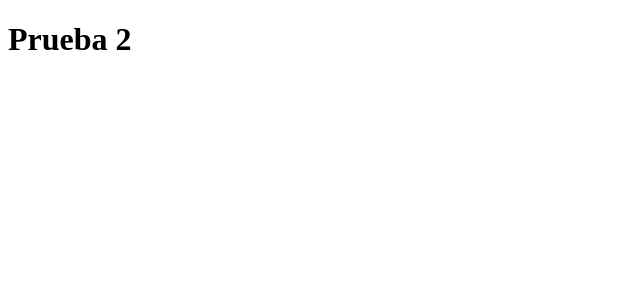
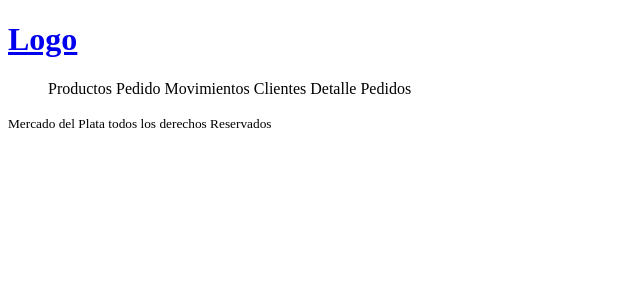
Before and after one commit to MarcosNapolitano/MDP, a Django app: page / in a window 1280 px wide. Shown: the top 300 px of the page, without its empty margins (0-640 px from the left). Run offline with Django 4.2, Linux system fonts and the light colour scheme.

Commit message:
commit cambios ini

```diff
--- a/Templates/main.html
+++ b/Templates/main.html
@@ -1,14 +1,51 @@
 <!DOCTYPE html>
-<html lang="en">
+{% load static %}
+
+<html lang="es">
 <head>
     <meta charset="UTF-8">
     <meta http-equiv="X-UA-Compatible" content="IE=edge">
     <meta name="viewport" content="width=device-width, initial-scale=1.0">
-    <title>Document</title>
+    <link rel='stylesheet' type='text/css' media='screen' href="{% static 'styles/main.css' %}">
+    <!--<script src='main.js'></script>-->
+    <title>Mercado Del Plata App</title>
 </head>
+
+
+
 <body>
 
-    <h1>Prueba 2</h1>
+    <header>
+
+        <h1><a href="/">Logo</a></h1>
+
+    </header>
+
+    <div>
+
+        <ul>
+            <li class="Menu">Productos</li>
+            <li class="Menu">Pedido</li>
+            <li class="Menu">Movimientos</li>
+            <li class="Menu">Clientes</li>
+            <li class="Menu">Detalle Pedidos</li>
+
+         </ul>
+
+
+    </div>
+
+
+
+    {% block content %}
+
+    {% endblock %}
+
+    <footer>
+
+        <small>Mercado del Plata todos los derechos Reservados</small>
+
+    </footer>
 
 </body>
 </html>
--- /dev/null
+++ b/static/styles/main.css
@@ -0,0 +1,7 @@
+.Menu{
+
+    display:inline-block;
+
+
+
+}
```
Also changed, not shown: MDP/settings.py (+7 -2 lines).
